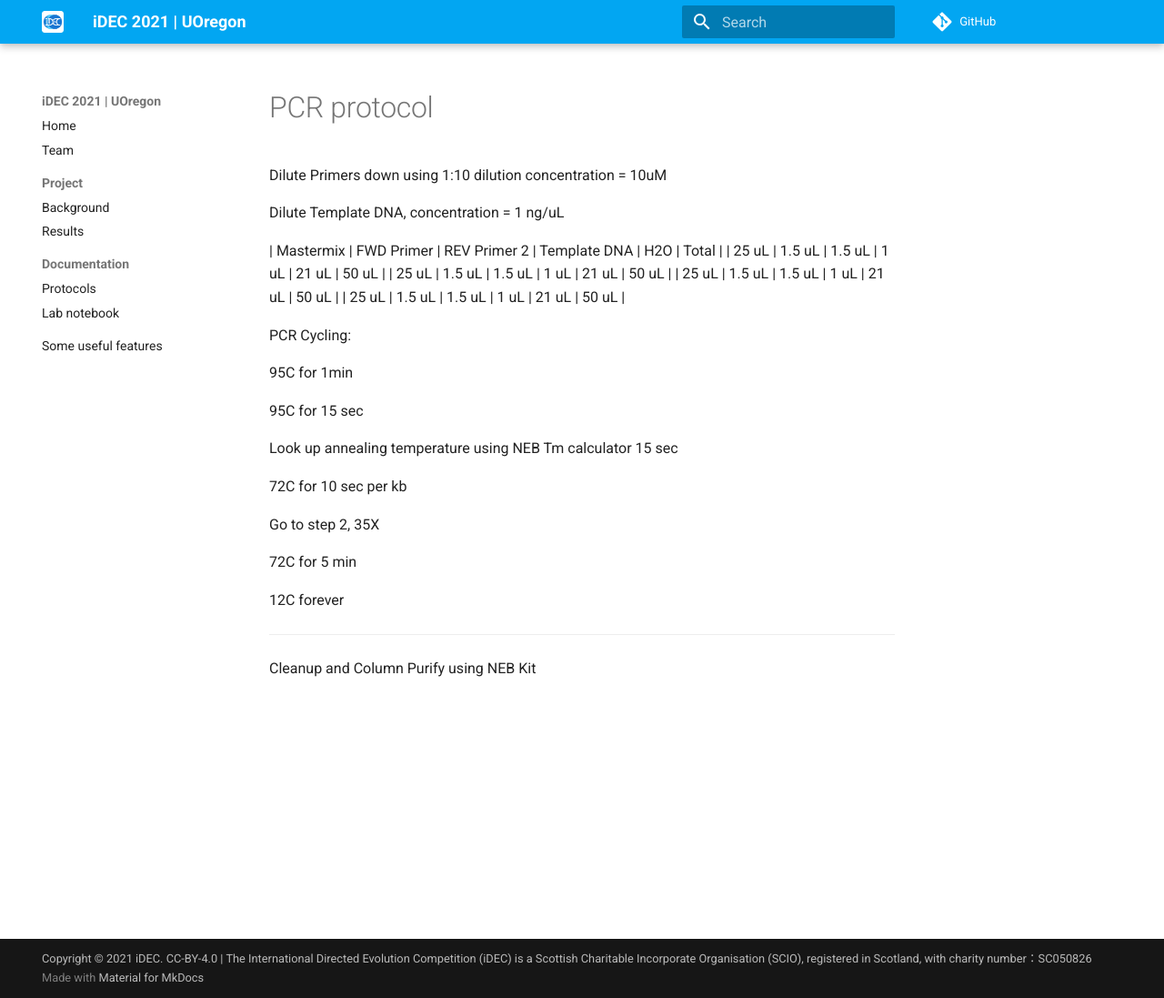
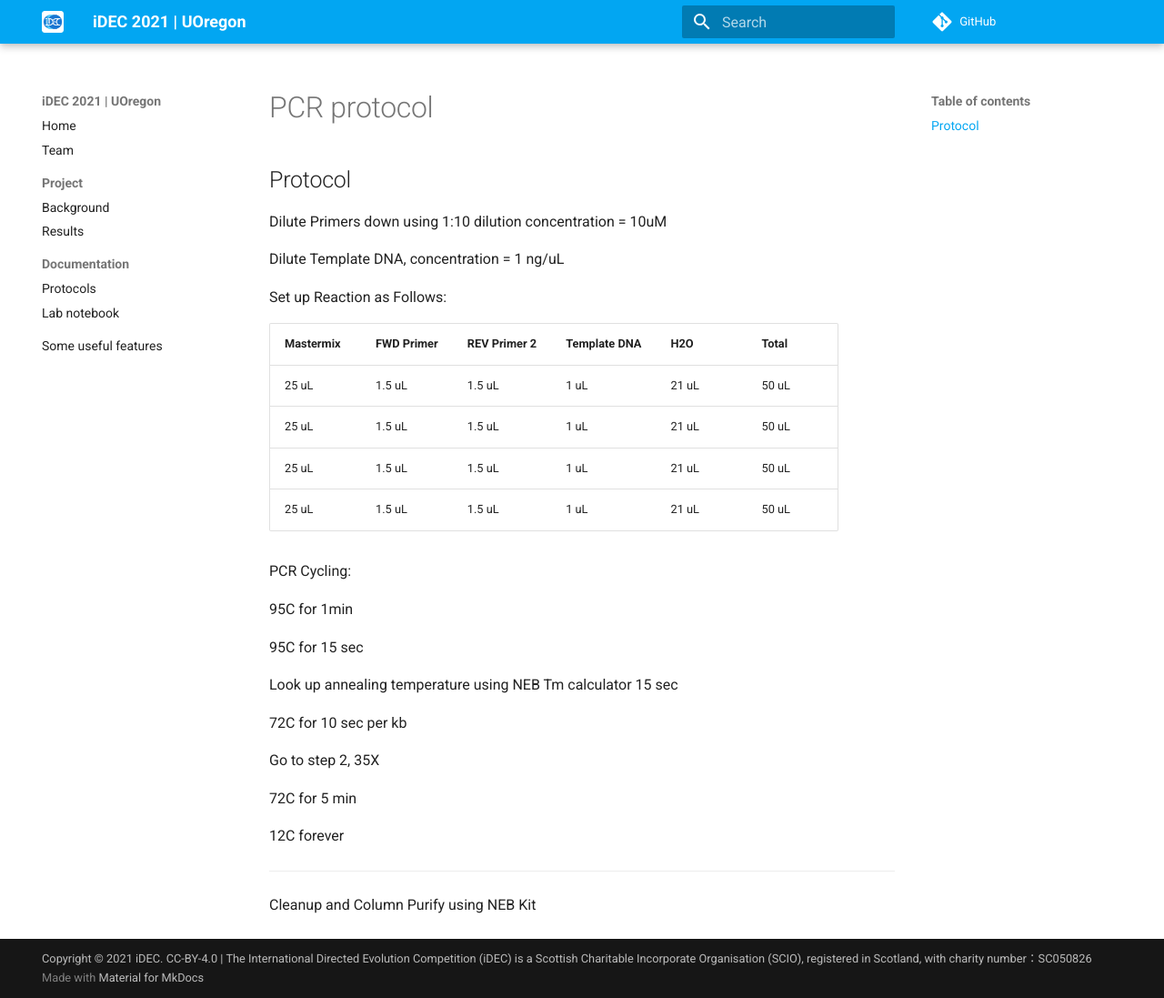
Before and after one commit to idec2021/UOregon, an MkDocs documentation site: the page built from docs/documentation/PCR protocol.md, in a window 1280 px wide and 1097 px high. Shown: the whole window at 91% size. Built offline with MkDocs 1.6.1 and Material for MkDocs 9.7.7, drawn with Linux system fonts in a browser that asks for light colours; comment, search, counter and statistics services are not loaded.

Commit message:
Update PCR protocol.md

```diff
--- a/docs/documentation/PCR protocol.md
+++ b/docs/documentation/PCR protocol.md
@@ -1,8 +1,13 @@
+## Protocol
+
 Dilute Primers down using 1:10 dilution concentration = 10uM
 
 Dilute Template DNA, concentration = 1 ng/uL
 
-| Mastermix | FWD Primer | REV Primer 2 | Template DNA | H2O | Total |
+Set up Reaction as Follows:
+
+| Mastermix | FWD Primer | REV Primer 2 | Template DNA | H2O | Total
+| ----- | ----- | ----- | ----- | ----- | ----- |
 | 25 uL | 1.5 uL | 1.5 uL | 1 uL | 21 uL | 50 uL |
 | 25 uL | 1.5 uL | 1.5 uL | 1 uL | 21 uL | 50 uL |
 | 25 uL | 1.5 uL | 1.5 uL | 1 uL | 21 uL | 50 uL |
```
